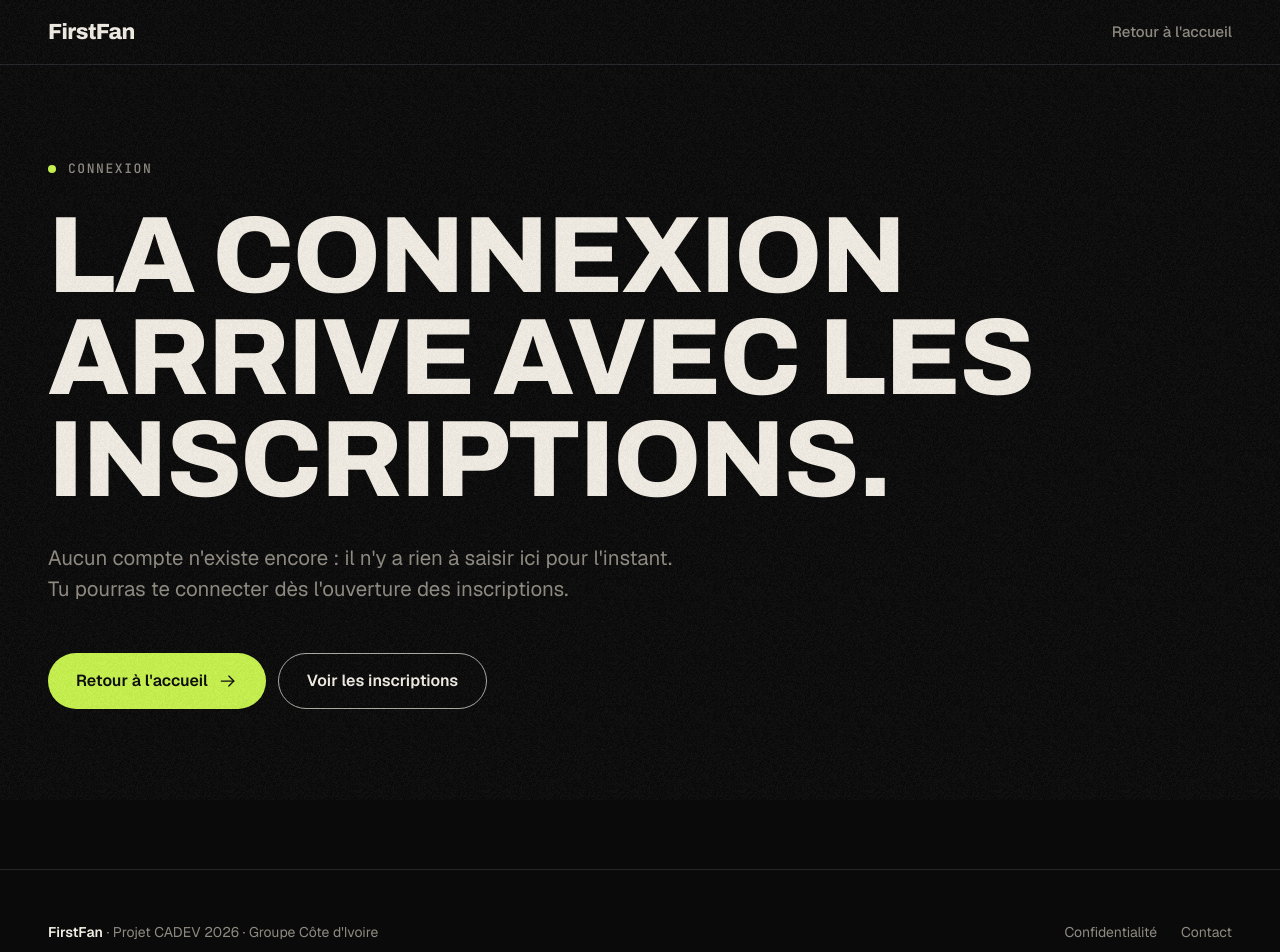
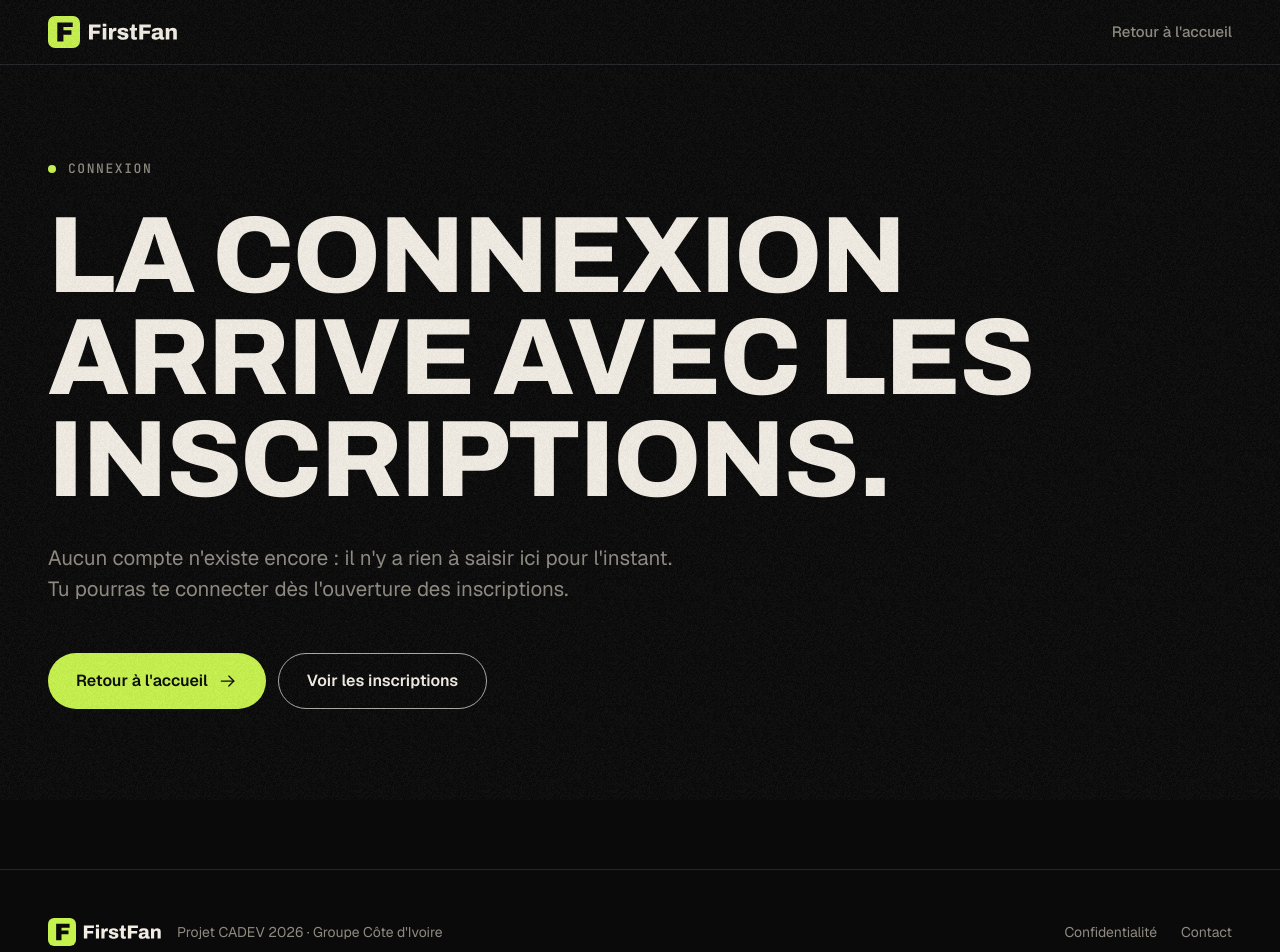
Before and after one commit to Joshua1268/firstfan, a Next.js app in the folder frontend/: page /connexion in a window 1280 px wide. Shown: the top 952 px of the page. Built offline with nearby package versions, Linux system fonts and the light colour scheme.

Commit message:
feat(web): show logo in nav and footer

```diff
--- a/frontend/src/features/landing/Footer.tsx
+++ b/frontend/src/features/landing/Footer.tsx
@@ -5,6 +5,7 @@ import { motion, useScroll, useTransform } from "motion/react";
 import { useRef } from "react";
 import { PRODUCT_NAME } from "@/lib/brand";
 import { footerLinks, type SitePage } from "@/lib/site-links";
+import { Logo } from "@/ui/Logo";
 import { containerCls, useReduce } from "./reveal";
 
 export function Footer({ page = "home" }: { page?: SitePage }) {
@@ -21,9 +22,9 @@ export function Footer({ page = "home" }: { page?: SitePage }) {
     >
       <div className={`${containerCls} flex flex-col gap-8 md:flex-row md:items-start md:justify-between`}>
         <div className="max-w-[52ch]">
-          <p>
-            <span className="font-semibold text-ink">{PRODUCT_NAME}</span> · Construit à Abidjan, pour les devs, par les
-            devs · Projet CADEV 2026 · Groupe Côte d&apos;Ivoire
+          <Logo size={28} className="text-ink" />
+          <p className="mt-4">
+            Construit à Abidjan, pour les devs, par les devs · Projet CADEV 2026 · Groupe Côte d&apos;Ivoire
           </p>
           <p className="mt-3">Paiements via un agrégateur mobile money.</p>
         </div>
--- a/frontend/src/features/landing/Nav.tsx
+++ b/frontend/src/features/landing/Nav.tsx
@@ -3,9 +3,9 @@
 import Link from "next/link";
 import { AnimatePresence, motion, useReducedMotion, useScroll, useTransform } from "motion/react";
 import { useCallback, useEffect, useId, useRef, useState } from "react";
-import { PRODUCT_NAME } from "@/lib/brand";
 import { dur, ease } from "@/lib/motion-tokens";
 import { navLinks, PAGE_CTA, type SitePage } from "@/lib/site-links";
+import { Logo } from "@/ui/Logo";
 
 export function Nav({ page = "home" }: { page?: SitePage }) {
   const LINKS = navLinks(page);
@@ -71,8 +71,8 @@ export function Nav({ page = "home" }: { page?: SitePage }) {
         aria-label="Navigation principale"
         className="relative z-10 mx-auto flex h-full max-w-[calc(var(--grid-max)+2*var(--grid-margin))] items-center justify-between px-[var(--grid-margin)]"
       >
-        <Link href="/" className="font-display text-[22px] font-extrabold leading-none tracking-tight text-ink">
-          {PRODUCT_NAME}
+        <Link href="/" className="flex min-h-11 items-center text-ink">
+          <Logo />
         </Link>
 
         {/* In the flow from 1024 to 1279px so nothing overlaps, centered above. */}
--- a/frontend/src/ui/PageShell.tsx
+++ b/frontend/src/ui/PageShell.tsx
@@ -1,7 +1,7 @@
 import Link from "next/link";
 import type { ReactNode } from "react";
 import { ArrowIcon } from "@/ui/icons";
-import { PRODUCT_NAME } from "@/lib/brand";
+import { Logo } from "@/ui/Logo";
 
 // Same classes as reveal.tsx, whose client constants a server component cannot import.
 const containerCls = "mx-auto w-full max-w-[calc(var(--grid-max)+2*var(--grid-margin))] px-[var(--grid-margin)]";
@@ -24,8 +24,8 @@ export function PageShell({
     <>
       <header className="border-b border-line">
         <nav aria-label="Navigation principale" className={`${containerCls} flex h-16 items-center justify-between`}>
-          <Link href="/" className="font-display text-[22px] font-extrabold leading-none tracking-tight text-ink">
-            {PRODUCT_NAME}
+          <Link href="/" className="flex min-h-11 items-center text-ink">
+            <Logo />
           </Link>
           <Link
             href="/"
@@ -54,10 +54,10 @@ export function PageShell({
 
       <footer className="border-t border-line py-10 text-[14px] leading-[1.6] text-ink-muted">
         <div className={`${containerCls} flex flex-col gap-4 md:flex-row md:items-center md:justify-between`}>
-          <p>
-            <span className="font-semibold text-ink">{PRODUCT_NAME}</span> · Projet CADEV 2026 · Groupe Côte
-            d&apos;Ivoire
-          </p>
+          <div className="flex flex-col gap-3 md:flex-row md:items-center md:gap-4">
+            <Logo size={28} className="text-ink" />
+            <p>Projet CADEV 2026 · Groupe Côte d&apos;Ivoire</p>
+          </div>
           <ul className="flex flex-wrap gap-x-6">
             <li>
               <Link
```
